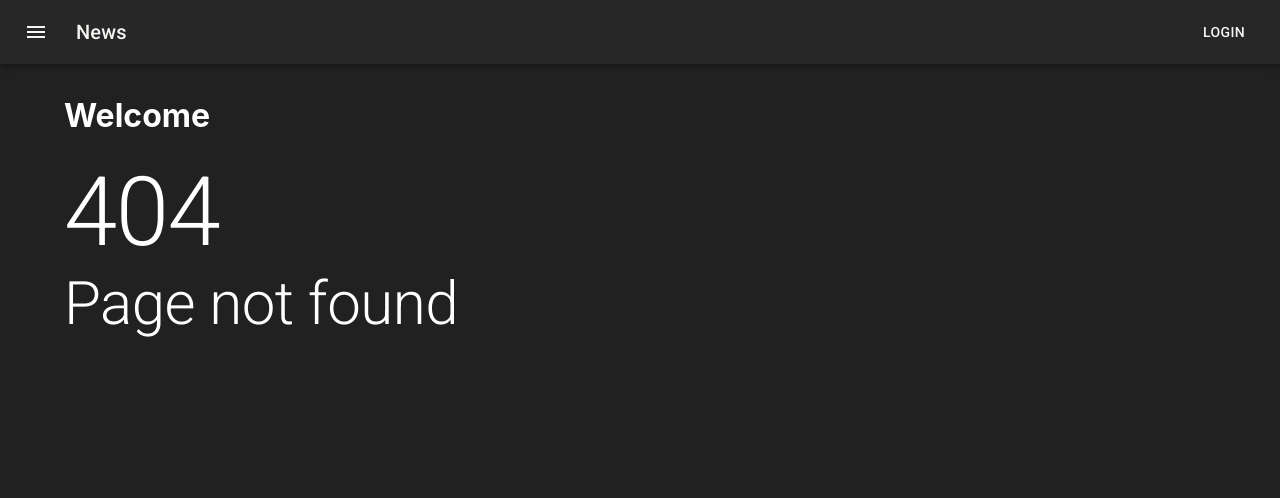
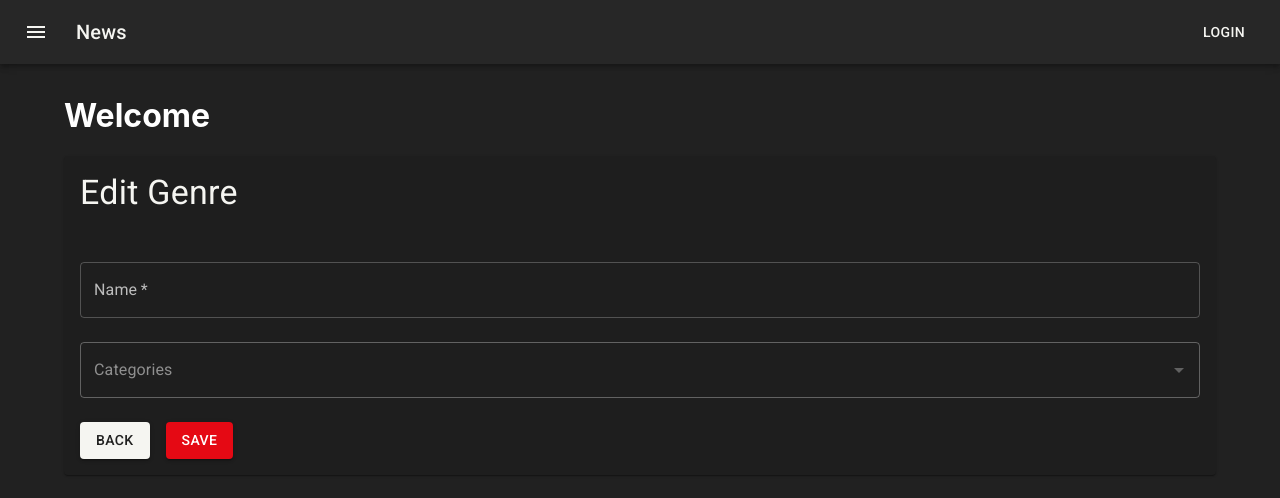
Before and after one commit to killertiger/fullcycle_codeflix, a React (Create React App) app: page /genres/edit/1 in a window 1280 px wide. Before the commit this address had no page. Shown: the top 498 px of the page. Built offline with nearby package versions, Linux system fonts and the light colour scheme; no server answers.

Commit message:
feat: :sparkles: Add GenreEdit

```diff
--- a/src/App.tsx
+++ b/src/App.tsx
@@ -13,6 +13,7 @@ import { ListCastMembers } from './features/cast/ListCastMembers';
 import { CreateCastMember } from './features/cast/CreateCastMember';
 import { EditCastMember } from './features/cast/EditCastMember';
 import { GenreCreate } from './features/genre/GenreCreate';
+import { GenreEdit } from './features/genre/GenreEdit';
 
 export default function App() {
   return (
@@ -46,6 +47,7 @@ export default function App() {
 
               {/* Genre */}
               <Route path="/genres/create" element={<GenreCreate/>} />
+              <Route path="/genres/edit/:id" element={<GenreEdit/>} />
 
               <Route path="*" element={
                 <Box sx={{ color: "white" }}>
--- /dev/null
+++ b/src/features/genre/GenreEdit.tsx
@@ -0,0 +1,73 @@
+import { useSnackbar } from "notistack";
+import { useParams } from "react-router-dom";
+import {
+    useGetAllCategoriesQuery,
+    initialState as genreInitialState,
+    useGetGenreQuery,
+    useUpdateGenreMutation,
+} from "./genreSlice";
+import { Genre } from "../../types/Genre";
+import { useEffect, useState } from "react";
+import { Box, Paper, Typography } from "@mui/material";
+import { GenreForm } from "./components/GenreForm";
+
+
+export const GenreEdit = () => {
+    const id = useParams<{ id: string }>().id as string;
+    const { data: genre, isFetching } = useGetGenreQuery({ id });
+    const { enqueueSnackbar } = useSnackbar();
+    const { data: categories } = useGetAllCategoriesQuery();
+    const [updateGenre, status] = useUpdateGenreMutation();
+    const [genreState, setGenreState] = useState<Genre>(genreInitialState);
+
+    function handleChange(event: React.ChangeEvent<HTMLInputElement>) {
+        const { name, value } = event.target;
+        setGenreState((state) => ({ ...state, [name]: value }));
+    }
+
+    async function handleSubmit(event: React.FormEvent<HTMLFormElement>) {
+        event.preventDefault();
+        await updateGenre({
+            id: genreState.id,
+            name: genreState.name,
+            categories_id: genreState.categories?.map((category) => category.id),
+        });
+    }
+
+    useEffect(() => {
+        if (genre) {
+            setGenreState(genre.data)
+        }
+    }, [genre]);
+
+    useEffect(() => {
+        if (status.isSuccess) {
+            enqueueSnackbar("Genre updated successfully", { variant: "success" });
+        }
+
+        if (status.isError) {
+            enqueueSnackbar("Genre not updated", { variant: "error" });
+        }
+    }, [status, enqueueSnackbar]);
+
+    return (
+        <Box>
+            <Paper>
+                <Box p={2}>
+                    <Box mb={2}>
+                        <Typography variant="h4">Edit Genre</Typography>
+                    </Box>
+                </Box>
+
+                <GenreForm
+                    genre={genreState}
+                    categories={categories?.data}
+                    isLoading={status.isLoading}
+                    isDisabled={status.isLoading}
+                    handleSubmit={handleSubmit}
+                    handleChange={handleChange}
+                />
+            </Paper>
+        </Box>
+    )
+}
--- a/src/features/genre/genreSlice.ts
+++ b/src/features/genre/genreSlice.ts
@@ -1,5 +1,5 @@
 import { Results } from "../../types/Categories";
-import { Genre, GenreParams, GenrePayload } from "../../types/Genre";
+import { Genre, GenreParams, GenrePayload, Result } from "../../types/Genre";
 import { apiSlice } from "../api/apiSlice";
 
 const endpointUrl = "/genres";
@@ -50,10 +50,30 @@ function getAllCategories() {
     return "categories?all=true";
 }
 
+function getGenre({ id }: { id: string }) {
+    return `${endpointUrl}/${id}`;
+}
+
+function updateGenreMutation(genre: GenrePayload) {
+    return {
+        url: `${endpointUrl}/${genre.id}`,
+        method: "PUT",
+        body: genre
+    }
+}
+
 export const genresSlice = apiSlice.injectEndpoints({
     endpoints: ({ query, mutation }) => ({
         getAllCategories: query<Results, void>({
             query: getAllCategories,
+        }),
+        getGenre: query<Result, { id: string }>({
+            query: getGenre,
+            providesTags: ["Genres"]
+        }),
+        updateGenre: mutation<Genre, GenrePayload>({
+            query: updateGenreMutation,
+            invalidatesTags: ["Genres"],
         }),
         createGenre: mutation<GenrePayload, GenrePayload>({
             query: createGenreMutation,
@@ -62,4 +82,9 @@ export const genresSlice = apiSlice.injectEndpoints({
     }),
 });
 
-export const { useCreateGenreMutation, useGetAllCategoriesQuery } = genresSlice;
+export const {
+    useCreateGenreMutation,
+    useGetAllCategoriesQuery,
+    useGetGenreQuery,
+    useUpdateGenreMutation
+} = genresSlice;
```
